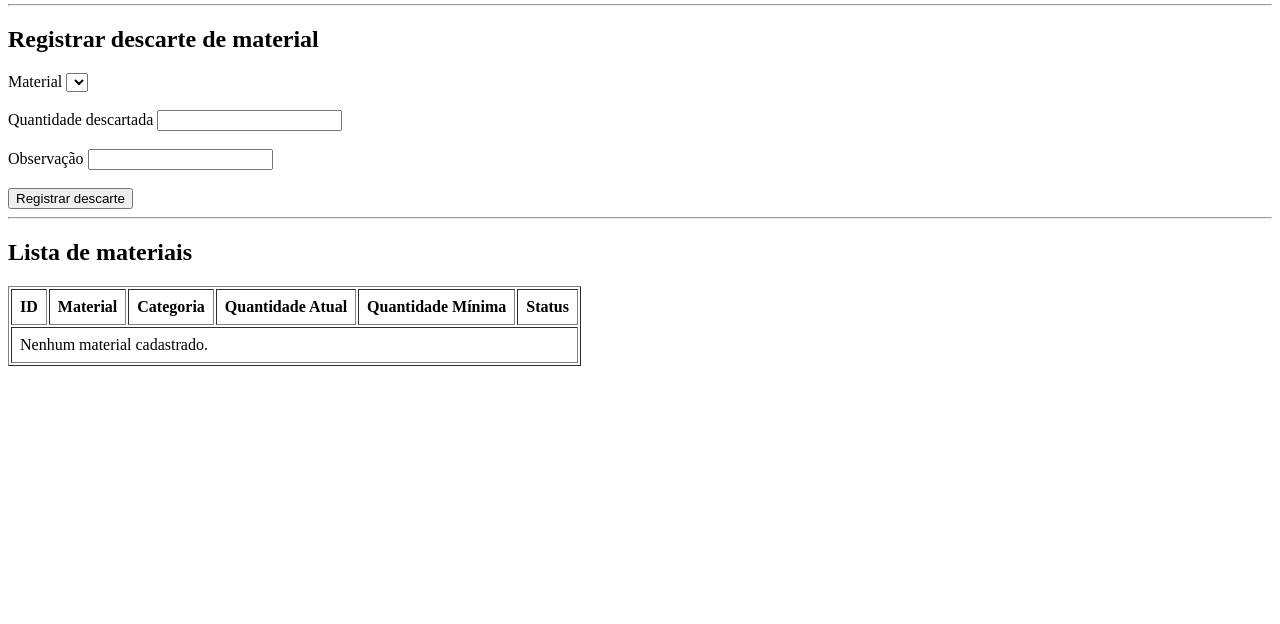
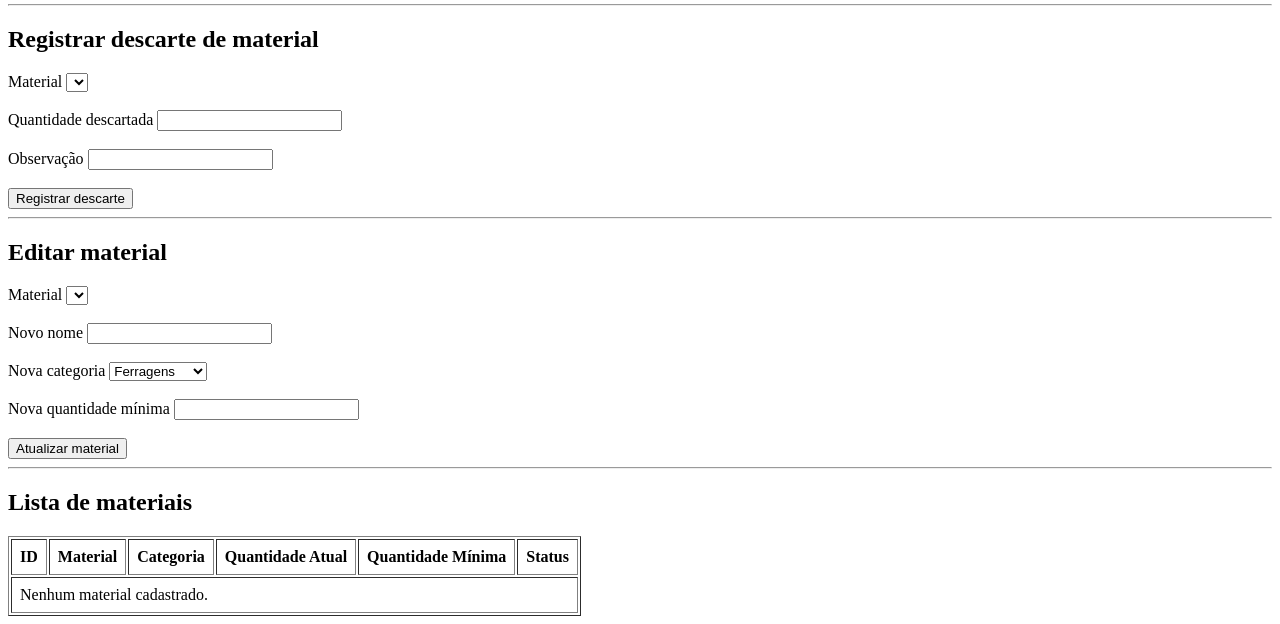
Before and after one commit to wxpdr/stockflow, a Flask app: page /materiais in a window 1280 px wide. Shown: the part 813-1437 px from the top of the page. Before the commit the page ends 1179 px from the top, so only its background shows below. Run offline with Flask 3, Linux system fonts and the light colour scheme; a user stored in the database is signed in; data comes from the database, SQL or seed files in the repository; data that the repository does not hold is empty.

Commit message:
implementa edicao de materiais

```diff
--- a/models/material.py
+++ b/models/material.py
@@ -215,3 +215,21 @@ def registrar_descarte_material(id_material, id_usuario, quantidade, observacao)
 
     cursor.close()
     conexao.close()
+
+def editar_material(id_material, nome, id_categoria, quantidade_minima):
+    conexao = conectar()
+    cursor = conexao.cursor()
+
+    cursor.execute("""
+        UPDATE materiais
+        SET
+            nome = %s,
+            id_categoria = %s,
+            quantidade_minima = %s
+        WHERE id_material = %s
+    """, (nome, id_categoria, quantidade_minima, id_material))
+
+    conexao.commit()
+
+    cursor.close()
+    conexao.close()
--- a/routes/material_routes.py
+++ b/routes/material_routes.py
@@ -8,7 +8,8 @@ from models.material import (
     buscar_material_por_id,
     registrar_entrada_material,
     registrar_saida_material,
-    registrar_descarte_material
+    registrar_descarte_material,
+    editar_material
 )
 
 materiais = Blueprint("materiais", __name__)
@@ -127,3 +128,29 @@ def listar_alertas():
     alertas = listar_alertas_baixo_estoque()
 
     return render_template("alertas.html", alertas=alertas)
+
+@materiais.route("/materiais/editar", methods=["POST"])
+def editar_material_route():
+    if "id_usuario" not in session:
+        return redirect(url_for("auth.login"))
+
+    id_material = request.form.get("id_material")
+    nome = request.form.get("nome")
+    id_categoria = request.form.get("id_categoria")
+    quantidade_minima = request.form.get("quantidade_minima")
+
+    if not nome or not id_categoria or quantidade_minima == "":
+        flash("Preencha todos os campos da edição.", "erro")
+        return redirect(url_for("materiais.listar_materiais_route"))
+
+    quantidade_minima = int(quantidade_minima)
+
+    if quantidade_minima < 0:
+        flash("A quantidade mínima não pode ser negativa.", "erro")
+        return redirect(url_for("materiais.listar_materiais_route"))
+
+    editar_material(id_material, nome, id_categoria, quantidade_minima)
+
+    flash("Material atualizado com sucesso.", "sucesso")
+
+    return redirect(url_for("materiais.listar_materiais_route"))
--- a/templates/materiais.html
+++ b/templates/materiais.html
@@ -141,6 +141,60 @@
         <button type="submit">Registrar descarte</button>
     </form>
 
+
+    <hr>
+
+    <h2>Editar material</h2>
+
+    <form method="POST" action="/materiais/editar">
+
+        <label for="id_material_edicao">Material</label>
+        <select id="id_material_edicao" name="id_material" required>
+            {% for material in materiais %}
+                <option value="{{ material.id_material }}">
+                    {{ material.nome }}
+                </option>
+            {% endfor %}
+        </select>
+
+        <br><br>
+
+        <label for="nome_edicao">Novo nome</label>
+        <input type="text" id="nome_edicao" name="nome" required>
+
+        <br><br>
+
+        <label for="id_categoria_edicao">Nova categoria</label>
+        <select id="id_categoria_edicao" name="id_categoria" required>
+            {% for categoria in categorias %}
+                <option value="{{ categoria.id_categoria }}">
+                    {{ categoria.nome }}
+                </option>
+            {% endfor %}
+        </select>
+
+        <br><br>
+
+        <label for="quantidade_minima_edicao">
+            Nova quantidade mínima
+        </label>
+
+        <input
+            type="number"
+            id="quantidade_minima_edicao"
+            name="quantidade_minima"
+            min="0"
+            required
+        >
+
+        <br><br>
+
+        <button type="submit">
+            Atualizar material
+        </button>
+
+    </form>
+
     <hr>
 
     <h2>Lista de materiais</h2>
@@ -173,5 +227,6 @@
             {% endfor %}
         </tbody>
     </table>
+
 </body>
 </html>
```
